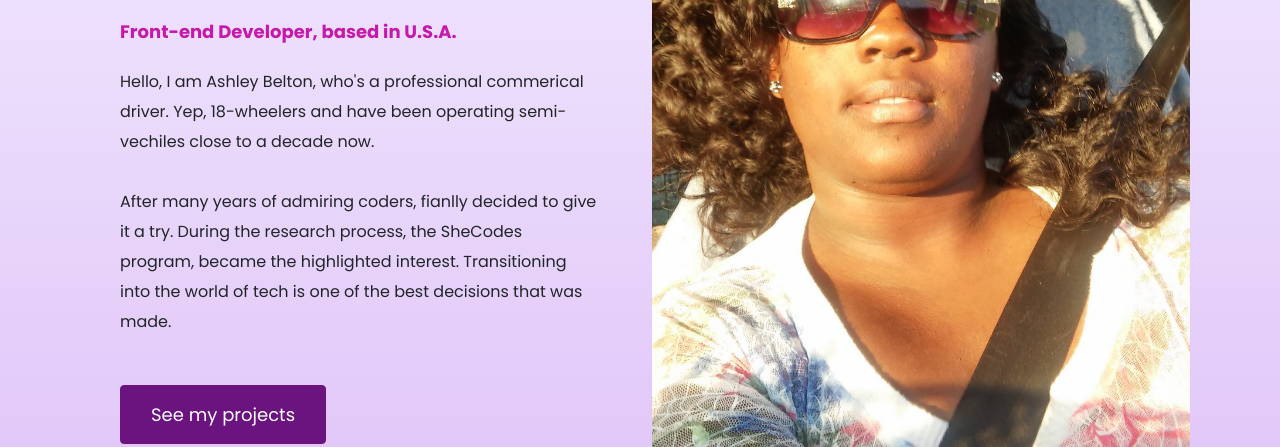
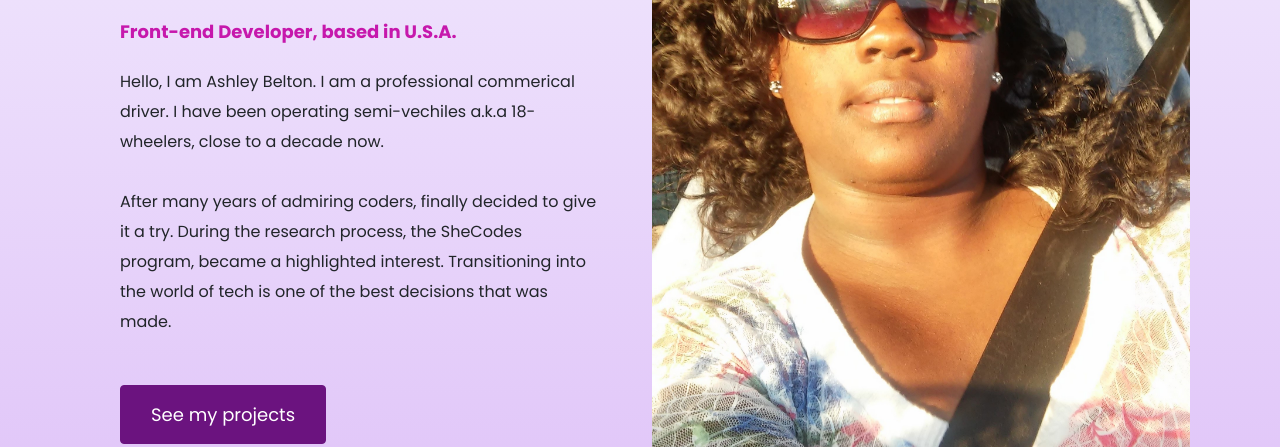
Before and after one commit to arbelton/portfolio--project, a plain HTML site: page about.html in a window 1280 px wide. Shown: the part 353-800 px from the top of the page. Drawn offline with nearby package versions, Linux system fonts and the light colour scheme; a web font is replaced by a local one.

Commit message:
revised about page

```diff
--- a/about.html
+++ b/about.html
@@ -81,12 +81,11 @@
     <h1 class="about-header mb-4">I am Ashley Belton</h1>
     <h2 class="about-dev mb-4">Front-end Developer, based in U.S.A.</h2>
     <p class="mb-5">
-      Hello, I am Ashley Belton, who's a professional commerical driver. Yep,
-      18-wheelers and have been operating semi-vechiles close to a decade now.
+      Hello, I am Ashley Belton. I am a professional commerical driver. I have been operating semi-vechiles a.k.a 18-wheelers, close to a decade now.
       <br />
       <br />
-      After many years of admiring coders, fianlly decided to give it a try.
-      During the research process, the SheCodes program, became the highlighted
+      After many years of admiring coders, finally decided to give it a try.
+      During the research process, the SheCodes program, became a highlighted
       interest. Transitioning into the world of tech is one of the best
       decisions that was made.
     </p>
```
